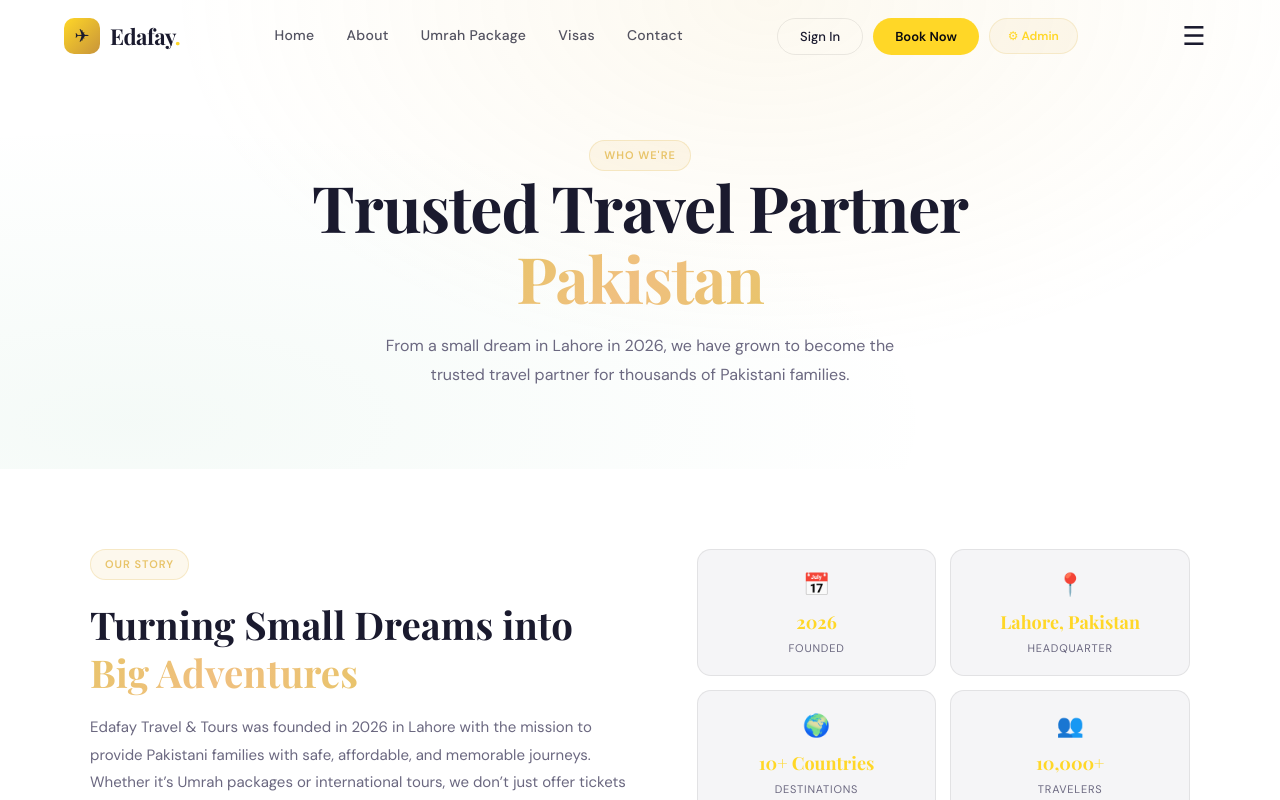
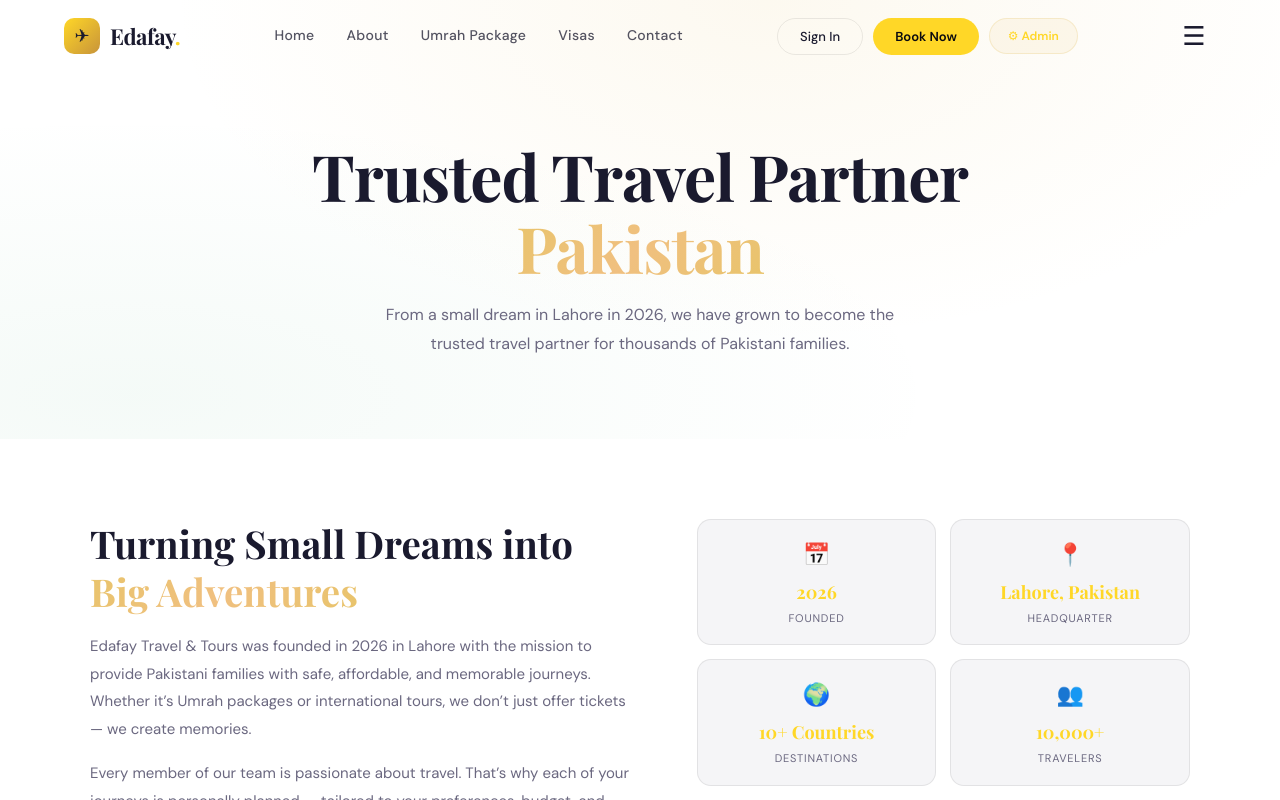
Before and after one commit to Bilalxmughal/EdafayTravels, a React (Vite) app: page / in a window 1280 px wide. Both pictures are taken after a click on the link "About". Shown: the top 800 px of the page. Built offline with nearby package versions, Linux system fonts and the light colour scheme; a web font is replaced by a local one.

Commit message:
App & About page update

```diff
--- a/src/About.jsx
+++ b/src/About.jsx
@@ -71,7 +71,6 @@ export default function About() {
       <section className="ab-hero">
         <div className="ab-hero-glow" />
         <div className="ab-hero-inner">
-          <span className="ab-badge ab-fu">Who We're</span>
           <h1 className="ab-fu1" style={{ color: theme.text }}>
             Trusted Travel Partner<br />
             <span className="ab-gold">Pakistan</span>
@@ -88,7 +87,6 @@ export default function About() {
 
           {/* Left — Story Text */}
           <div className="ab-about-text">
-            <span className="ab-badge" style={{ marginBottom: 20 }}>Our Story</span>
             <h2 style={{
               fontFamily: "'Playfair Display',serif",
               fontSize: "clamp(26px,3vw,40px)",
@@ -125,7 +123,6 @@ export default function About() {
       {/* ── Team ── */}
       <section className="ab-section" style={{ background: theme.bgCard }}>
         <div style={{ textAlign: "center", marginBottom: 48 }}>
-          <span className="ab-badge" style={{ marginBottom: 16 }}>Our Team</span>
           <h2 style={{
             fontFamily: "'Playfair Display',serif",
             fontSize: "clamp(26px,3.5vw,44px)",
@@ -213,9 +210,6 @@ export default function About() {
       <section className="ab-cta">
         <div className="ab-cta-glow" />
         <div className="ab-cta-inner">
-          <span className="ab-badge" style={{ marginBottom: 20, display: "inline-flex" }}>
-            Start your trip
-          </span>
           <h2 style={{
             fontFamily: "'Playfair Display',serif",
             fontSize: "clamp(28px,3.5vw,48px)",
--- a/src/App.jsx
+++ b/src/App.jsx
@@ -133,7 +133,6 @@ function Destinations() {
   return (
     <section style={{ padding: "100px 5%", background: theme.bg }} id="destinations">
       <div style={{ textAlign: "center", marginBottom: 52 }}>
-        <div className="badge" style={{ marginBottom: 16 }}>Top Picks</div>
         <h2 className="serif" style={{ fontSize: "clamp(32px,4vw,52px)", fontWeight: 700, marginBottom: 16, color: theme.text }}>Popular <span className="gradient-text">Destinations</span></h2>
         <p style={{ color: theme.textMuted, maxWidth: 500, margin: "0 auto", lineHeight: 1.7 }}>Curated selections of the world's most breathtaking places, ready for your next adventure</p>
       </div>
@@ -264,7 +263,6 @@ function Reviews() {
   return (
     <section style={{ padding: "100px 5%", background: theme.bgCard }}>
       <div style={{ textAlign: "center", marginBottom: 52 }}>
-        <div className="badge" style={{ marginBottom: 16 }}>Testimonials</div>
         <h2 className="serif" style={{ fontSize: "clamp(30px,3.5vw,48px)", fontWeight: 700, marginBottom: 16, color: theme.text }}>What Our <span className="gradient-text">Travelers</span> Say</h2>
         <p style={{ color: theme.textMuted, maxWidth: 460, margin: "0 auto", lineHeight: 1.7 }}>Real stories from real adventures. Join 50,000+ happy travelers who've explored the world with Tourm.</p>
       </div>
@@ -297,7 +295,6 @@ function CTA() {
   return (
     <section style={{ padding: "100px 5%", background: `linear-gradient(135deg, rgba(232,196,106,0.08) 0%, rgba(76,175,125,0.05) 100%), ${theme.bg}`, textAlign: "center" }}>
       <div style={{ maxWidth: 640, margin: "0 auto" }}>
-        <div className="badge" style={{ marginBottom: 24, display: "inline-flex" }}>Start Today</div>
         <h2 className="serif" style={{ fontSize: "clamp(32px,4vw,58px)", fontWeight: 700, marginBottom: 20, lineHeight: 1.15, color: theme.text }}>Ready for Your<br />Next <span className="gradient-text">Adventure?</span></h2>
         <p style={{ color: theme.textMuted, lineHeight: 1.75, marginBottom: 40, fontSize: 16 }}>Join thousands of explorers who've discovered the world with Tourm. Subscribe and get exclusive deals, tips & early access.</p>
         <div style={{ display: "flex", gap: 12, maxWidth: 480, margin: "0 auto", background: "rgba(0,0,0,0.04)", border: `1px solid ${theme.border}`, borderRadius: 50, padding: "6px 6px 6px 24px" }}>
```
